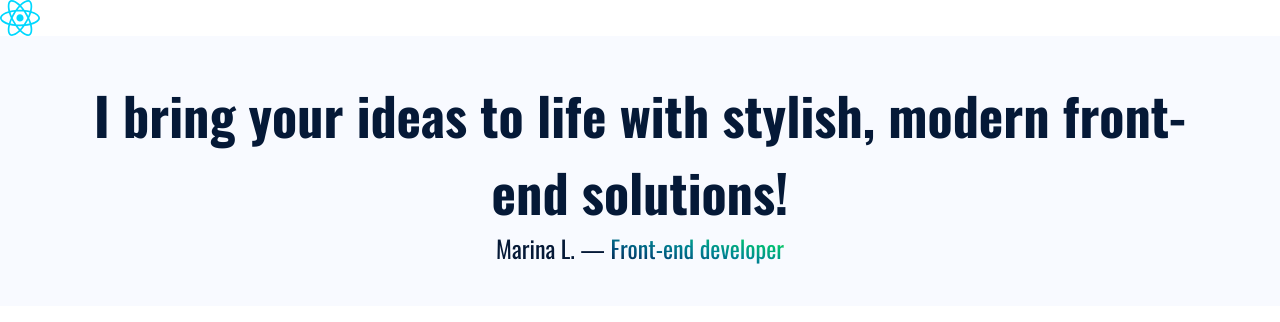
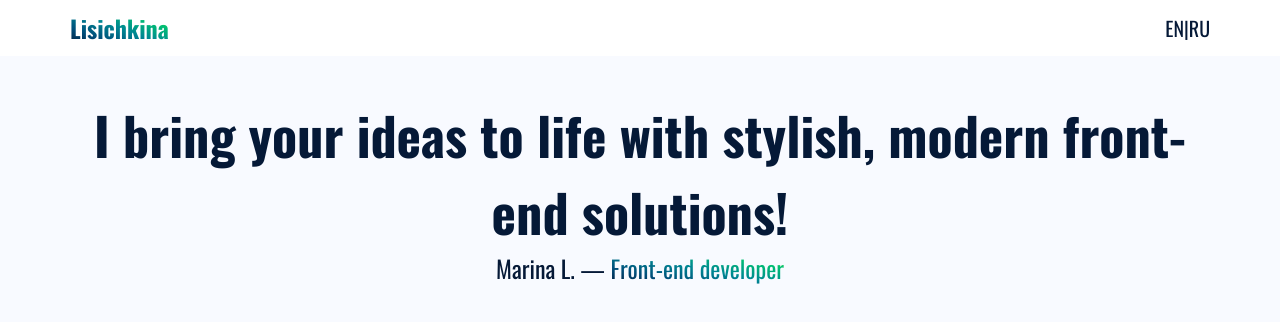
Before and after one commit to FoxyRaspberry/profile, a React (Vite) app: page / in a window 1280 px wide. Shown: the top 322 px of the page. Built offline with nearby package versions, Linux system fonts and the light colour scheme.

Commit message:
feat: change the markup, add a language switcher for `Header-section-component`

```diff
--- a/src/Header/Header-section-component.css
+++ b/src/Header/Header-section-component.css
@@ -1,10 +1,23 @@
+.header-section {
+  padding: 10px 0;
+}
+
+.header-section__item-container {
+  display: flex;
+  justify-content: space-between;
+  align-items: center;
+}
+
 .header-section-logo-container {
   perspective: 1000px;
 }
 
 .header-section-logo {
   display: block;
-  width: 40px;
+  background: var(--secondary-background-color);
+  -webkit-background-clip: text;
+  -webkit-text-fill-color: transparent;
+  font-size: 24px;
   transition: transform 0.6s;
   transform-style: preserve-3d;
 }
@@ -12,3 +25,12 @@
 .header-section-logo:hover {
   transform: rotateY(360deg);
 }
+
+.header-section__language-container {
+
+}
+
+.header-section__language {
+  font-size: 20px;
+
+}
--- a/src/Header/Header-section-component.jsx
+++ b/src/Header/Header-section-component.jsx
@@ -4,8 +4,17 @@ import './Header-section-component.css'
 export function Header () {
   return (
     <>
-      <div className='header-section-logo-container'>
-        <img src={reactLogo} className='header-section-logo' />
+      <div className='header-section'>
+        <div className='wrapper'>
+          <div className='header-section__item-container'>
+            <div className='header-section-logo-container'>
+              <h1 className='header-section-logo'>Lisichkina</h1>
+            </div>
+            <div className='header-section__language-container'>
+              <a className='header-section__language'>EN|RU</a>
+            </div>
+          </div>
+        </div>
       </div>
     </>
   )
```
